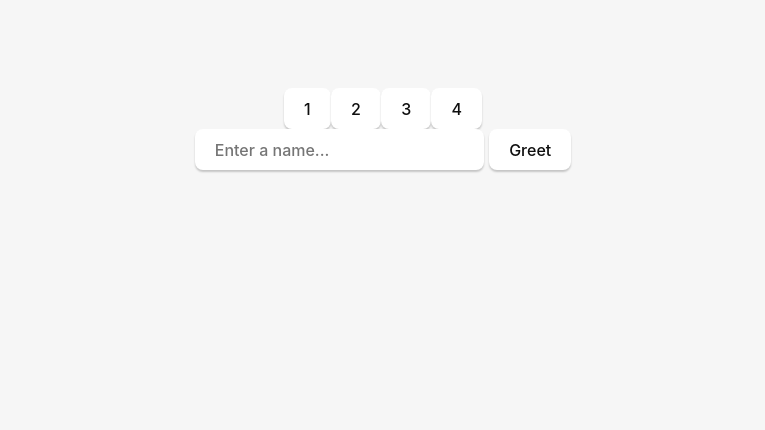
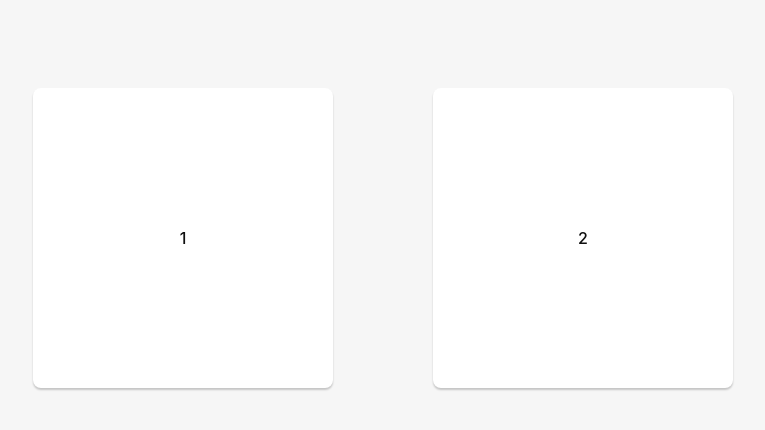
Before and after one commit to raidn-labs/vl, a Vue app: page / in a window 1280 px wide. Shown: the top 430 px of the page, without its empty margins (257-1022 px from the left). Built offline with nearby package versions, Linux system fonts and the light colour scheme.

Commit message:
Making window fullscreen and updating homepage to have two simple buttons for testing

```diff
--- a/src-tauri/tauri.conf.json
+++ b/src-tauri/tauri.conf.json
@@ -35,7 +35,7 @@
     },
     "windows": [
       {
-        "fullscreen": false,
+        "fullscreen": true,
         "resizable": true,
         "title": "vl",
         "width": 1024,
--- a/src/App.vue
+++ b/src/App.vue
@@ -7,12 +7,10 @@ import Greet from "./components/Greet.vue";
 <template>
   <div class="container">
     <div class="row">
-      <button class="btn">1</button>
-      <button class="btn">2</button>
-      <button class="btn">3</button>
-      <button class="btn">4</button>
+      <button class="btn" style="width: 300px; height: 300px; margin-right: 100px">1</button>
+      <button class="btn" style="width: 300px; height: 300px">2</button>
     </div>
-    <Greet />
+<!--    <Greet />-->
   </div>
 </template>
 
```
